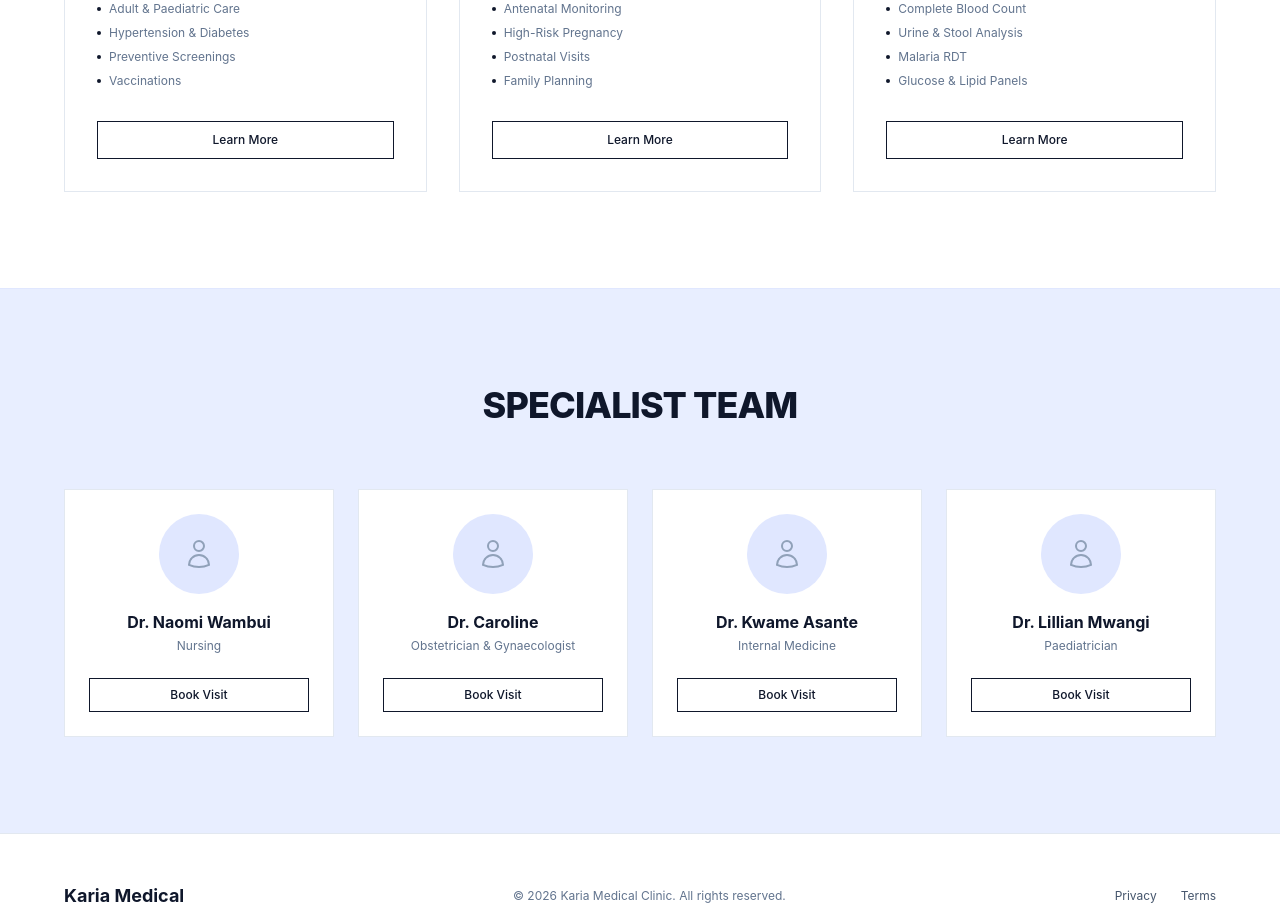
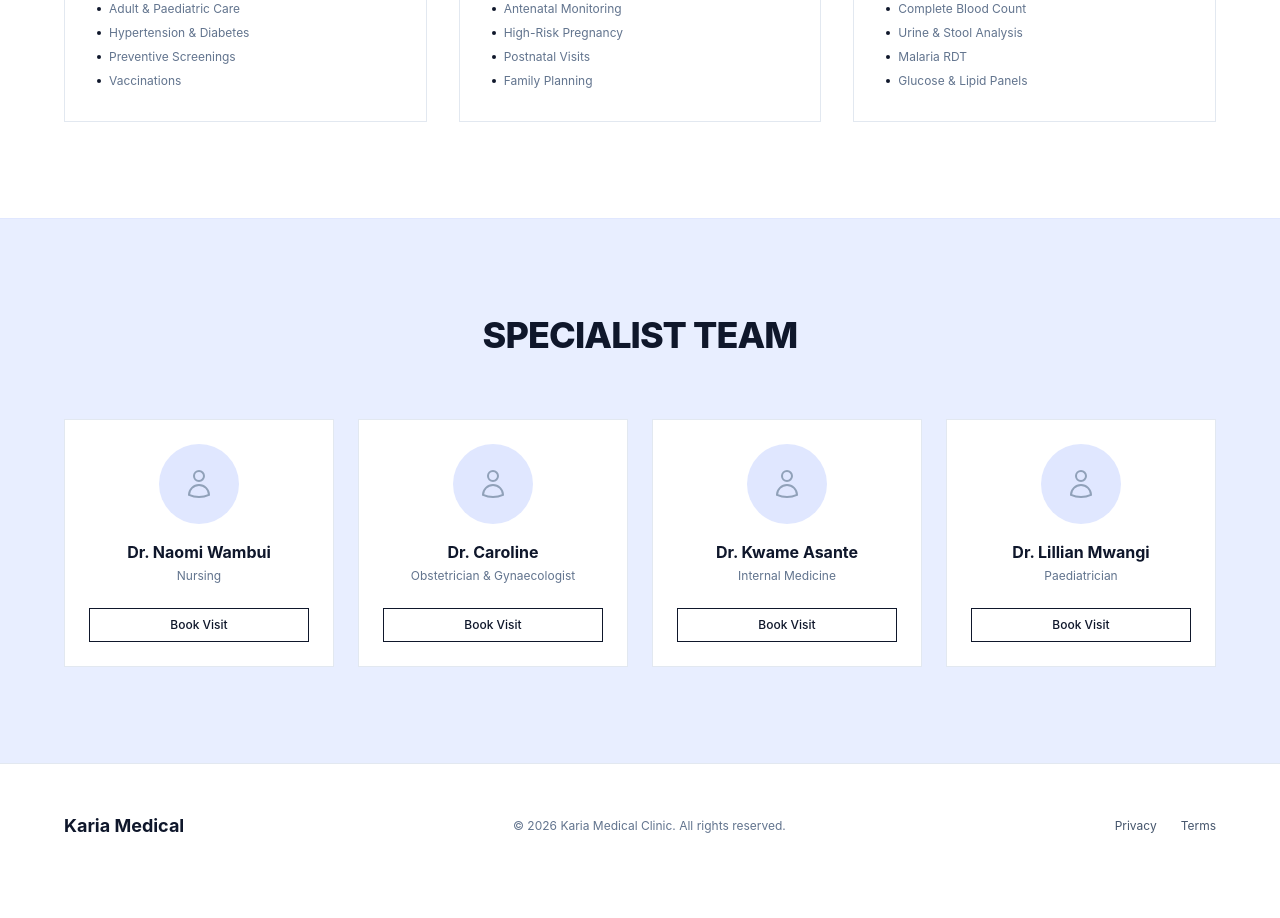
Before and after one commit to akingori371-oss/Karia, a React (Vite) app: page / in a window 1280 px wide. Shown: the part 1220-2138 px from the top of the page. After the commit the page ends 2108 px from the top, so only its background shows below. Built offline with nearby package versions, Linux system fonts and the light colour scheme.

Commit message:
fix semicolon bug

```diff
--- a/src/App.jsx
+++ b/src/App.jsx
@@ -188,9 +188,6 @@ function Services() {
                 </ul>
               </div>
 
-              <button className="border border-slate-900 text-slate-900 hover:bg-slate-900 hover:text-white py-2.5 text-xs font-medium transition-all mt-8 text-center">
-                Learn More
-              </button>
             </div>
           ))}
         </div>
```
